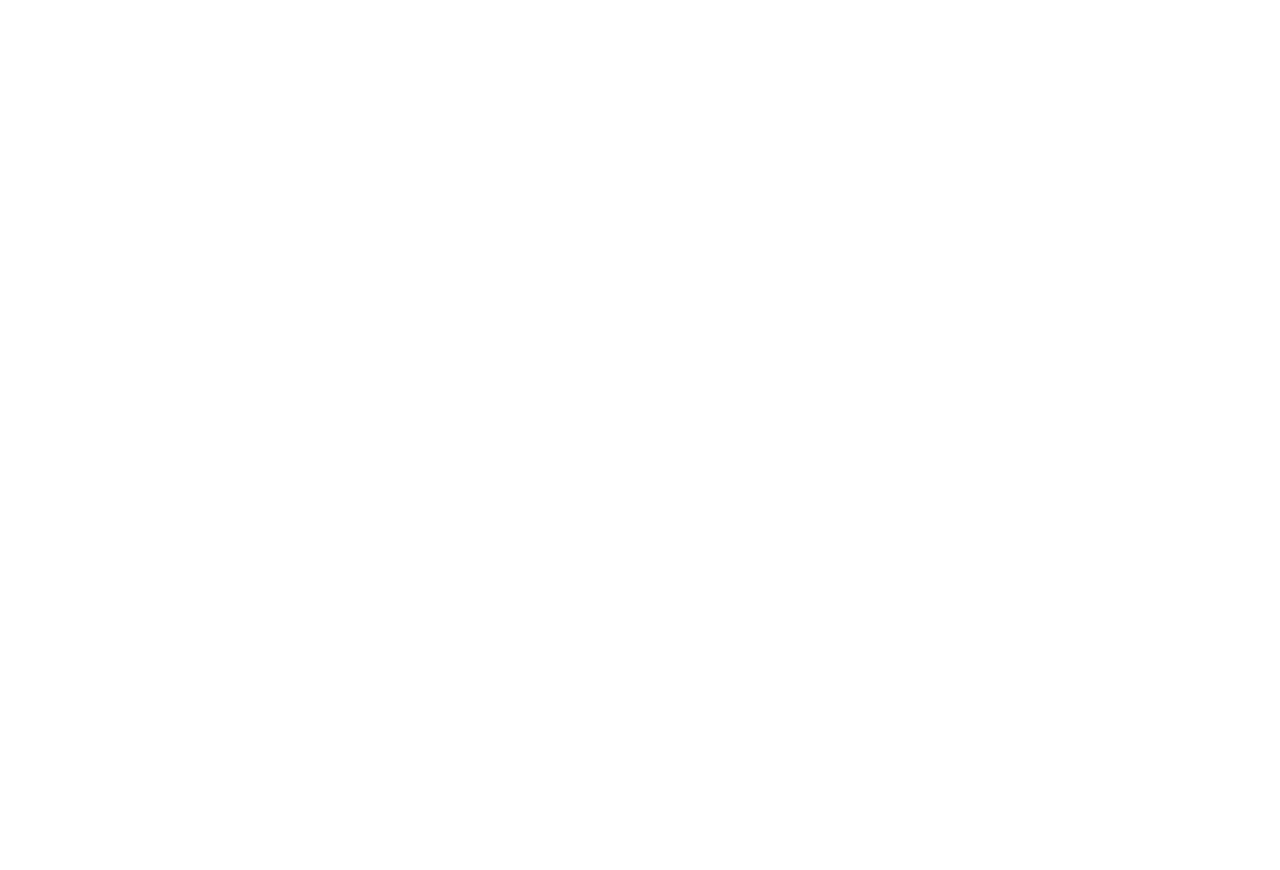
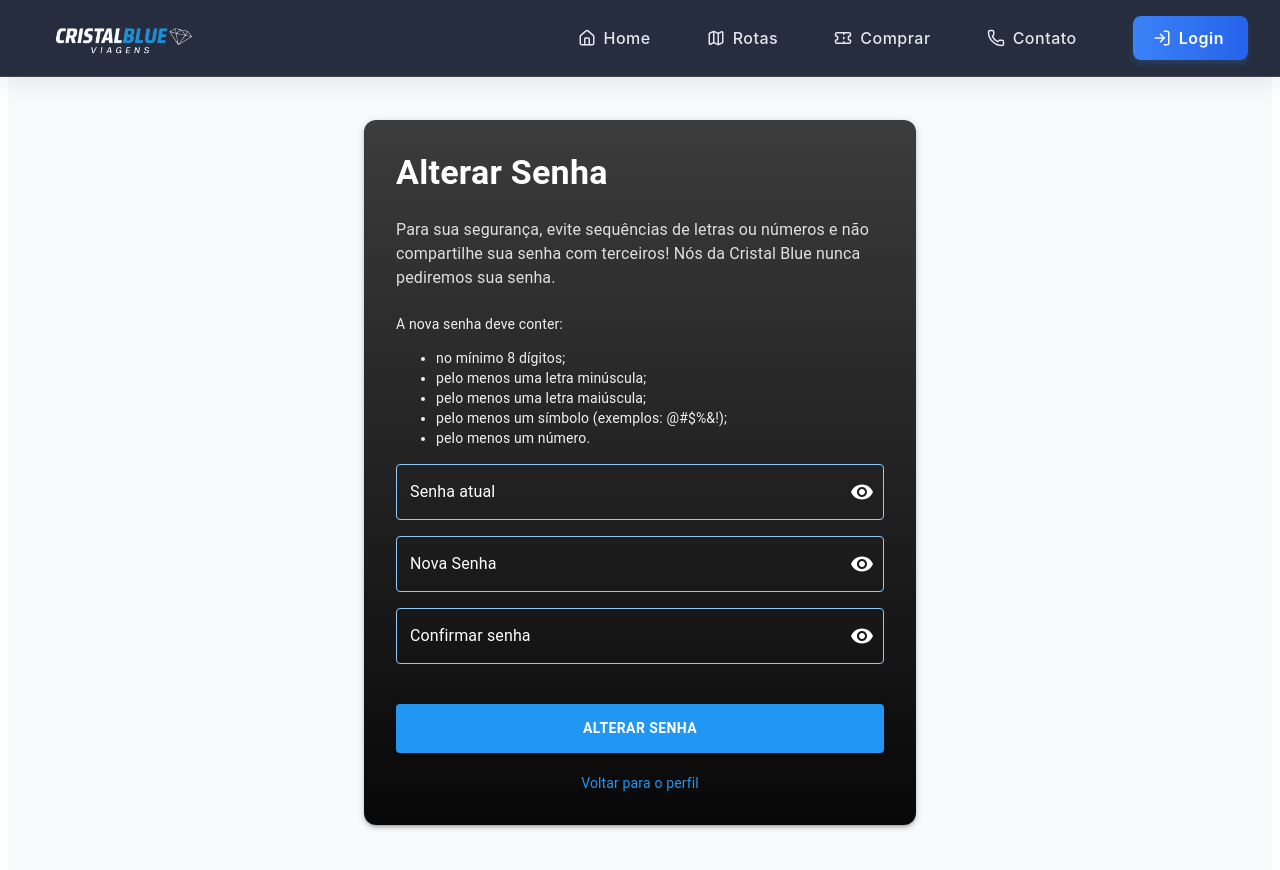
Before and after one commit to ivesmendes/cristal-blue-frontend, a React (Create React App) app: page /mudarsenha in a window 1280 px wide. Before the commit this address had no page. Shown: the top 870 px of the page. Before the commit the page ends 800 px from the top, so only its background shows below. Built offline with nearby package versions, Linux system fonts and the light colour scheme.

Commit message:
Página de mudar senha
foi feito progresso na página de mudar de senha mas não está completa e erros gramaticais corrigidos no profile.tsx

```diff
--- /dev/null
+++ b/src/pages/ChangePassword.tsx
@@ -0,0 +1,197 @@
+import React, { useState } from 'react';
+import {
+  Box,
+  Typography,
+  Container,
+  Paper,
+  Button,
+  TextField,
+  IconButton,
+  InputAdornment,
+  FormControl,
+  InputLabel,
+  OutlinedInput,
+  FormControlLabel,
+  Checkbox,
+} from '@mui/material';
+import { Visibility, VisibilityOff } from '@mui/icons-material';
+import Header from '../components/Header';
+import { Link } from 'react-router-dom';
+
+const ChangePasswordPage = () => {
+  const [currentPassword, setCurrentPassword] = useState('');
+  const [newPassword, setNewPassword] = useState('');
+  const [confirmPassword, setConfirmPassword] = useState('');
+  const [showPassword, setShowPassword] = useState(false);
+
+  const handleToggleShowPassword = () => {
+    setShowPassword(!showPassword);
+  };
+
+  return (
+    <Box
+      sx={{
+        pt: '80px', // To account for fixed header
+        minHeight: '100vh',
+        backgroundColor: '#f8fafc', // Fundo simples
+      }}
+    >
+      <Header />
+      <Container maxWidth="sm" sx={{ py: 4 }}>
+        {/* Change Password Header */}
+        <Paper
+          elevation={3}
+          sx={{
+            p: 4,
+            borderRadius: '12px',
+            background: 'linear-gradient(to bottom,rgb(60, 60, 61) 0%,rgb(8, 8, 8) 100%)', // Gradiente azul no container
+            color: 'white',
+          }}
+        >
+          <Box sx={{ display: 'flex', alignItems: 'center', mb: 3 }}>
+            <Typography variant="h4" sx={{ fontWeight: 700 }}>
+              Alterar Senha
+            </Typography>
+          </Box>
+
+          <Typography variant="body1" sx={{ mb: 3, color: '#e0e0e0' }}>
+            Para sua segurança, evite sequências de letras ou números e não compartilhe sua senha com terceiros! Nós da Cristal Blue nunca pediremos sua senha.
+          </Typography>
+
+          <Typography variant="body2" sx={{ mb: 2, color: '#f1f1f1' }}>
+            A nova senha deve conter:
+            <ul>
+              <li>no mínimo 8 dígitos;</li>
+              <li>pelo menos uma letra minúscula;</li>
+              <li>pelo menos uma letra maiúscula;</li>
+              <li>pelo menos um símbolo (exemplos: @#$%&!);</li>
+              <li>pelo menos um número.</li>
+            </ul>
+          </Typography>
+
+          <FormControl variant="outlined" fullWidth sx={{ mb: 2 }}>
+            <InputLabel htmlFor="currentPassword" sx={{ color: 'white' }}>Senha atual</InputLabel>
+            <OutlinedInput
+              id="currentPassword"
+              label="Senha atual"
+              type={showPassword ? 'text' : 'password'}
+              value={currentPassword}
+              onChange={(e) => setCurrentPassword(e.target.value)}
+              endAdornment={
+                <InputAdornment position="end">
+                  <IconButton
+                    onClick={handleToggleShowPassword}
+                    edge="end"
+                    sx={{ color: 'white' }}
+                  >
+                    {showPassword ? <VisibilityOff /> : <Visibility />}
+                  </IconButton>
+                </InputAdornment>
+              }
+              sx={{
+                color: 'white',
+                borderColor: '#90caf9',
+                '& .MuiOutlinedInput-notchedOutline': {
+                  borderColor: '#90caf9', // Border color
+                },
+                '&:hover .MuiOutlinedInput-notchedOutline': {
+                  borderColor: '#2196f3', // Hover border color
+                },
+              }}
+            />
+          </FormControl>
+
+          <FormControl variant="outlined" fullWidth sx={{ mb: 2 }}>
+            <InputLabel htmlFor="newPassword" sx={{ color: 'white' }}>Nova Senha</InputLabel>
+            <OutlinedInput
+              id="newPassword"
+              label="Nova Senha"
+              type={showPassword ? 'text' : 'password'}
+              value={newPassword}
+              onChange={(e) => setNewPassword(e.target.value)}
+              endAdornment={
+                <InputAdornment position="end">
+                  <IconButton
+                    onClick={handleToggleShowPassword}
+                    edge="end"
+                    sx={{ color: 'white' }}
+                  >
+                    {showPassword ? <VisibilityOff /> : <Visibility />}
+                  </IconButton>
+                </InputAdornment>
+              }
+              sx={{
+                color: 'white',
+                borderColor: '#90caf9',
+                '& .MuiOutlinedInput-notchedOutline': {
+                  borderColor: '#90caf9', // Border color
+                },
+                '&:hover .MuiOutlinedInput-notchedOutline': {
+                  borderColor: '#2196f3', // Hover border color
+                },
+              }}
+            />
+          </FormControl>
+
+          <FormControl variant="outlined" fullWidth sx={{ mb: 2 }}>
+            <InputLabel htmlFor="confirmPassword" sx={{ color: 'white' }}>Confirmar senha</InputLabel>
+            <OutlinedInput
+              id="confirmPassword"
+              label="Confirmar senha"
+              type={showPassword ? 'text' : 'password'}
+              value={confirmPassword}
+              onChange={(e) => setConfirmPassword(e.target.value)}
+              endAdornment={
+                <InputAdornment position="end">
+                  <IconButton
+                    onClick={handleToggleShowPassword}
+                    edge="end"
+                    sx={{ color: 'white' }}
+                  >
+                    {showPassword ? <VisibilityOff /> : <Visibility />}
+                  </IconButton>
+                </InputAdornment>
+              }
+              sx={{
+                color: 'white',
+                borderColor: '#90caf9',
+                '& .MuiOutlinedInput-notchedOutline': {
+                  borderColor: '#90caf9', // Border color
+                },
+                '&:hover .MuiOutlinedInput-notchedOutline': {
+                  borderColor: '#2196f3', // Hover border color
+                },
+              }}
+            />
+          </FormControl>
+
+          <Button
+            variant="contained"
+            color="primary"
+            fullWidth
+            sx={{
+              mt: 3,
+              py: 1.5,
+              fontWeight: 'bold',
+              backgroundColor: '#2196f3',
+              '&:hover': {
+                backgroundColor: '#1976d2',
+              },
+            }}
+          >
+            Alterar senha
+          </Button>
+
+          {/* Link to Profile */}
+          <Link to="/perfil" style={{ display: 'block', marginTop: '20px', textAlign: 'center', color: '#2196f3', textDecoration: 'none' }}>
+            <Typography variant="body2" sx={{ fontSize: '0.875rem' }}>
+              Voltar para o perfil
+            </Typography>
+          </Link>
+        </Paper>
+      </Container>
+    </Box>
+  );
+};
+
+export default ChangePasswordPage;
--- a/src/pages/Profile.tsx
+++ b/src/pages/Profile.tsx
@@ -53,7 +53,7 @@
             </Avatar>
             <Box>
               <Typography variant="h4" component="h1" sx={{ fontWeight: 700 }}>
-                guilherme
+                Guilherme
               </Typography>
               <Typography variant="body1" sx={{ opacity: 0.8, mt: 0.5 }}>
                 guiribaps4@gmail.com
@@ -84,7 +84,7 @@
           Minhas passagens
         </Typography>
         <Typography variant="body1" sx={{ mb: 4, color: '#64748b' }}>
-          Acerca sua última passagem comparada.
+          Aqui você pode visualizar suas últimas passagens compradas.
         </Typography>
 
         <Box
@@ -115,7 +115,7 @@
               </Typography>
             </Box>
             <Typography variant="body2" sx={{ color: '#64748b', mb: 3 }}>
-              Tenha conteúdo de quais qualificações quer receber e se desvalorar do resto.
+              Receba conteúdo sobre as qualificações que você deseja e se desinscreva do resto.
             </Typography>
             <Button
               variant="outlined"
@@ -153,7 +153,7 @@
               </Typography>
             </Box>
             <Typography variant="body2" sx={{ color: '#64748b', mb: 3 }}>
-              Adotare-se exclui, forma de pagamento para aplicar o pagamento da sua próxima córrega.
+              Gerencie suas formas de pagamento para facilitar o pagamento de suas próximas compras.
             </Typography>
             <Button
               variant="outlined"
@@ -191,7 +191,7 @@
               </Typography>
             </Box>
             <Typography variant="body2" sx={{ color: '#64748b', mb: 3 }}>
-              Alixer sua senha de maneira segura e independente.
+              Altere sua senha de forma segura e independente.
             </Typography>
             <Button
               variant="outlined"
@@ -204,6 +204,8 @@
                   backgroundColor: '#f1f5f9',
                 },
               }}
+              component={Link}
+              to="/MudarSenha"  // Adicionando o link para "Mudar Senha"
             >
               Alterar
             </Button>
--- a/src/routes/Routes.tsx
+++ b/src/routes/Routes.tsx
@@ -4,6 +4,7 @@
 import ContactPage from '../pages/ContactPage';
 import Profile from '../pages/Profile';
 import HomePage from '../pages/HomePage';
+import ChangePasswordPage from '../pages/ChangePassword';
 
 function AppRoutes() {
   return (
@@ -12,6 +13,7 @@
       <Route path="/contato" element={<ContactPage />} />
       <Route path='/perfil' element={<Profile/>}/>
       <Route path='/home' element={<HomePage/>}/>
+      <Route path='/mudarsenha' element={<ChangePasswordPage/>}/>
     </Routes>
   );
 }
```
